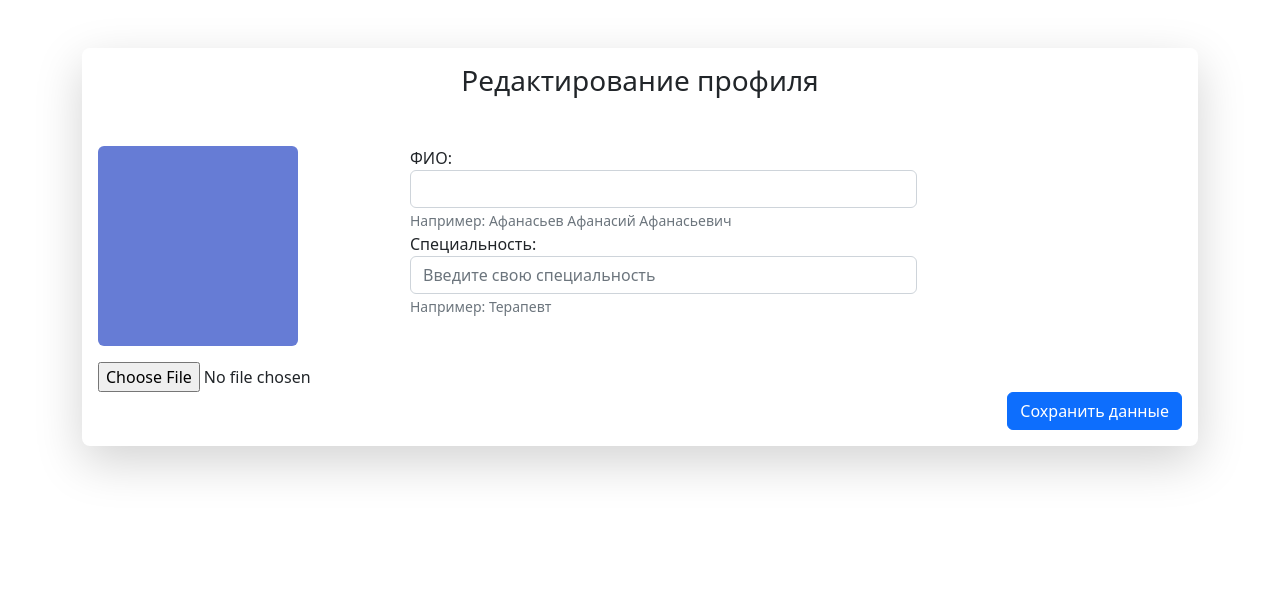
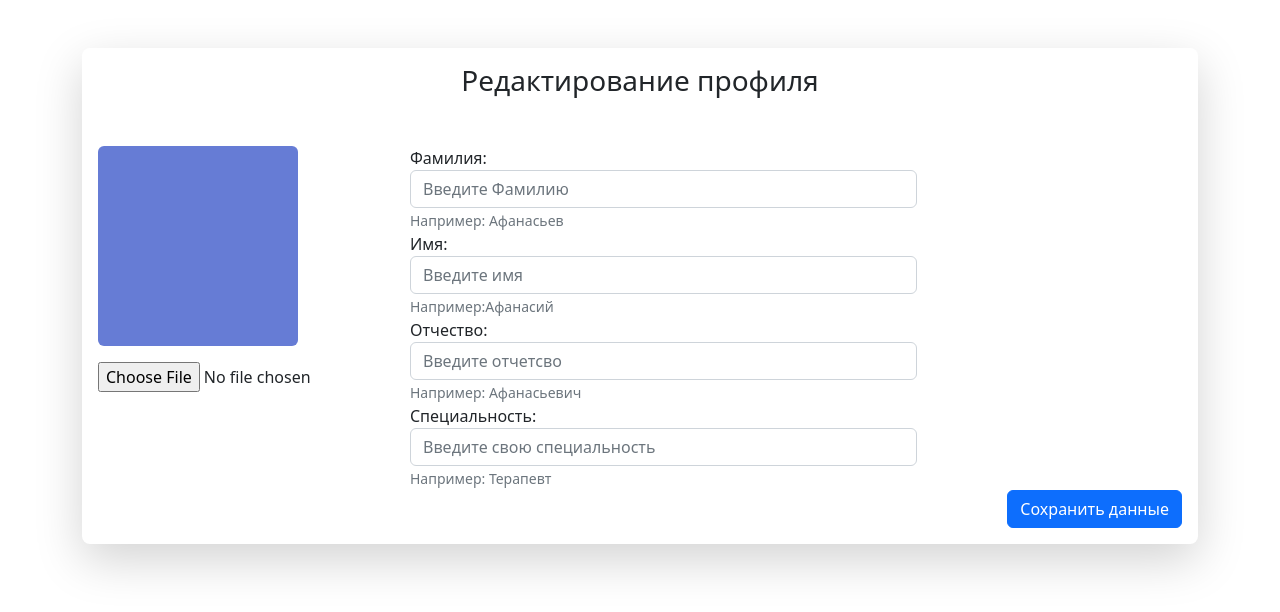
Before and after one commit to Vladimir226/animals_lives_matter, a Flask app: template templates/edit_profile.html in a window 1280 px wide. Shown: the part 82-694 px from the top of the page. Run offline with Flask 2, Linux system fonts and the light colour scheme; the template is opened without the code that fills it, so the values that code supplies are empty; parts of the project's set-up code (start-up, migrations or seed data) failed here and were passed over.

Commit message:
подготовлен шаблон редактирования профиля

```diff
--- a/templates/edit_profile.html
+++ b/templates/edit_profile.html
@@ -19,15 +19,29 @@ edit-profile
             <div class="edit-info flex-grow-1">
                 <div class="row">
                     <div class="col-8">
-                        <label for="fullname-edit-profile">ФИО:</label>
-                        <input name="full-name" type="text" value="{{doctor.surname}} {{ doctor.name }} {{ doctor.patronymic }}" class="form-control" id="fullname-edit-profile" aria-describedby="fullname-edit-profile" placeholder="Введите ФИО">
-                        <small id="fullname-edit-profile" class="form-text text-muted">Например: Афанасьев Афанасий Афанасьевич</small>
+                        <label for="surname-edit-profile">Фамилия:</label>
+                        <input name="surname" type="text" value="{{doctor.surname}}" class="form-control" id="surname-edit-profile" aria-describedby="surname-edit-profile" placeholder="Введите Фамилию">
+                        <small id="surname-edit-profile" class="form-text text-muted">Например: Афанасьев</small>
                     </div>
     {#                <div class="col-4">#}
     {#                    <label for="phone-edit-profile">Номер телефона</label>#}
     {#                    <input type="text"  value="" class="form-control" id="phone-edit-profile" aria-describedby="phone-edit-profile" placeholder="введите номер телефона">#}
     {#                    <small id="phone-edit-profile" class="form-text text-muted">Например: +79999999999</small>#}
     {#                </div>#}
+                </div>
+                <div class="row">
+                    <div class="col-8">
+                        <label for="fullname-edit-profile">Имя:</label>
+                        <input name="name" type="text" value="{{ doctor.name }}" class="form-control" id="name-edit-profile" aria-describedby="name-edit-profile" placeholder="Введите имя">
+                        <small id="name-edit-profile" class="form-text text-muted">Например:Афанасий</small>
+                    </div>
+                </div>
+                <div class="row">
+                    <div class="col-8">
+                        <label for="fullname-edit-profile">Отчество:</label>
+                        <input name="patronymic" type="text" value="{{ doctor.patronymic }}" class="form-control" id="patronymic-edit-profile" aria-describedby="patronymic-edit-profile" placeholder="Введите отчетсво">
+                        <small id="patronymic-edit-profile" class="form-text text-muted">Например: Афанасьевич</small>
+                    </div>
                 </div>
 
                 <div class="row">
--- a/templates/search.html
+++ b/templates/search.html
@@ -20,7 +20,7 @@
     </div>
 
     {% if status == "progress" %}
-    <div class="edit-profile p-3 mt-5 shadow-lg rounded-3">
+    <div class="edit-profile p-3 my-5 shadow-lg rounded-3">
         <h3 class="list-title text-center mb-4">Результат поиска по запросу {{ req }}</h3>
         {% for person in persons %}
             <div class="d-flex flex-column">
```
Lines whose indentation alone changed are shown as unchanged.
